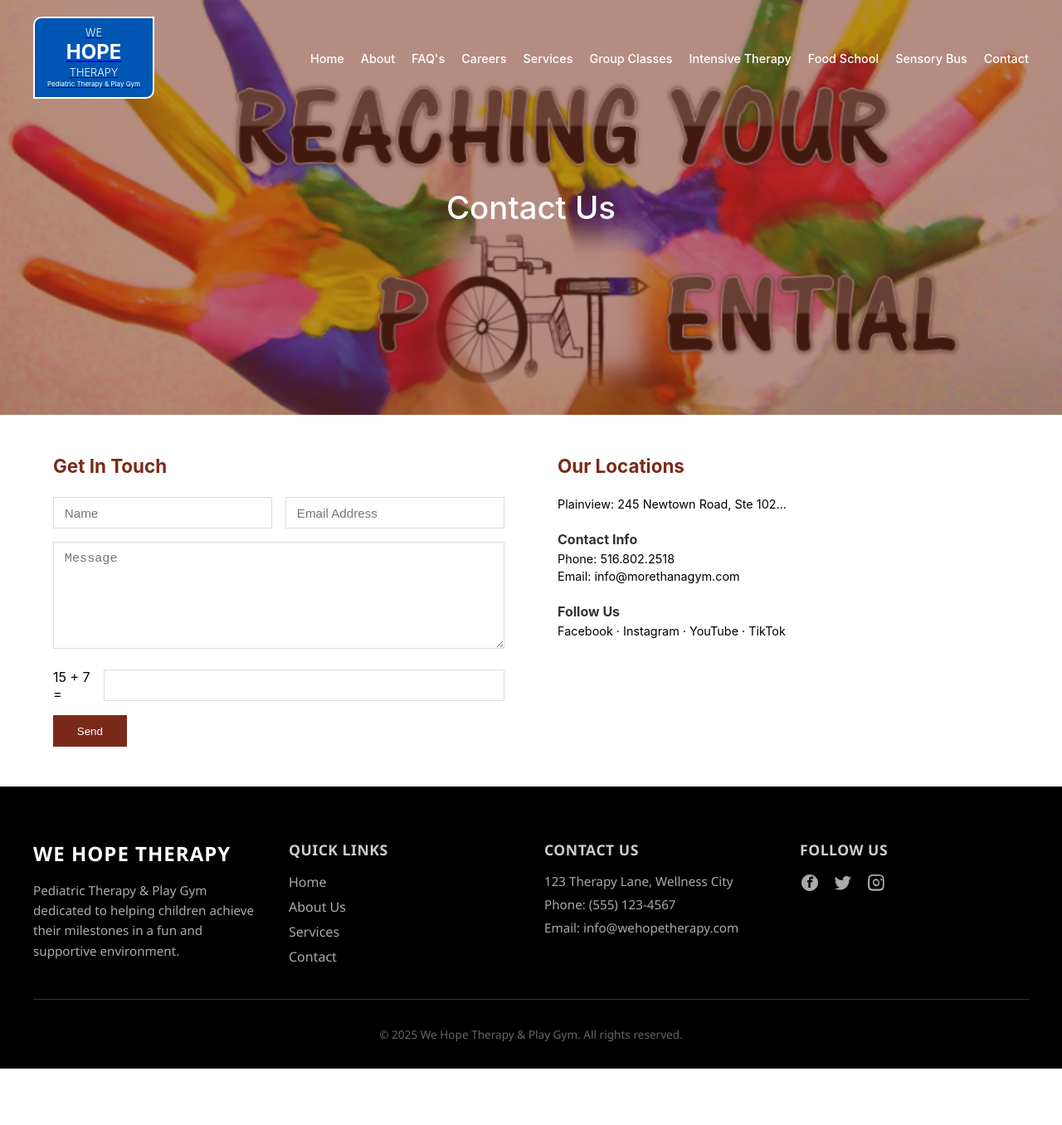
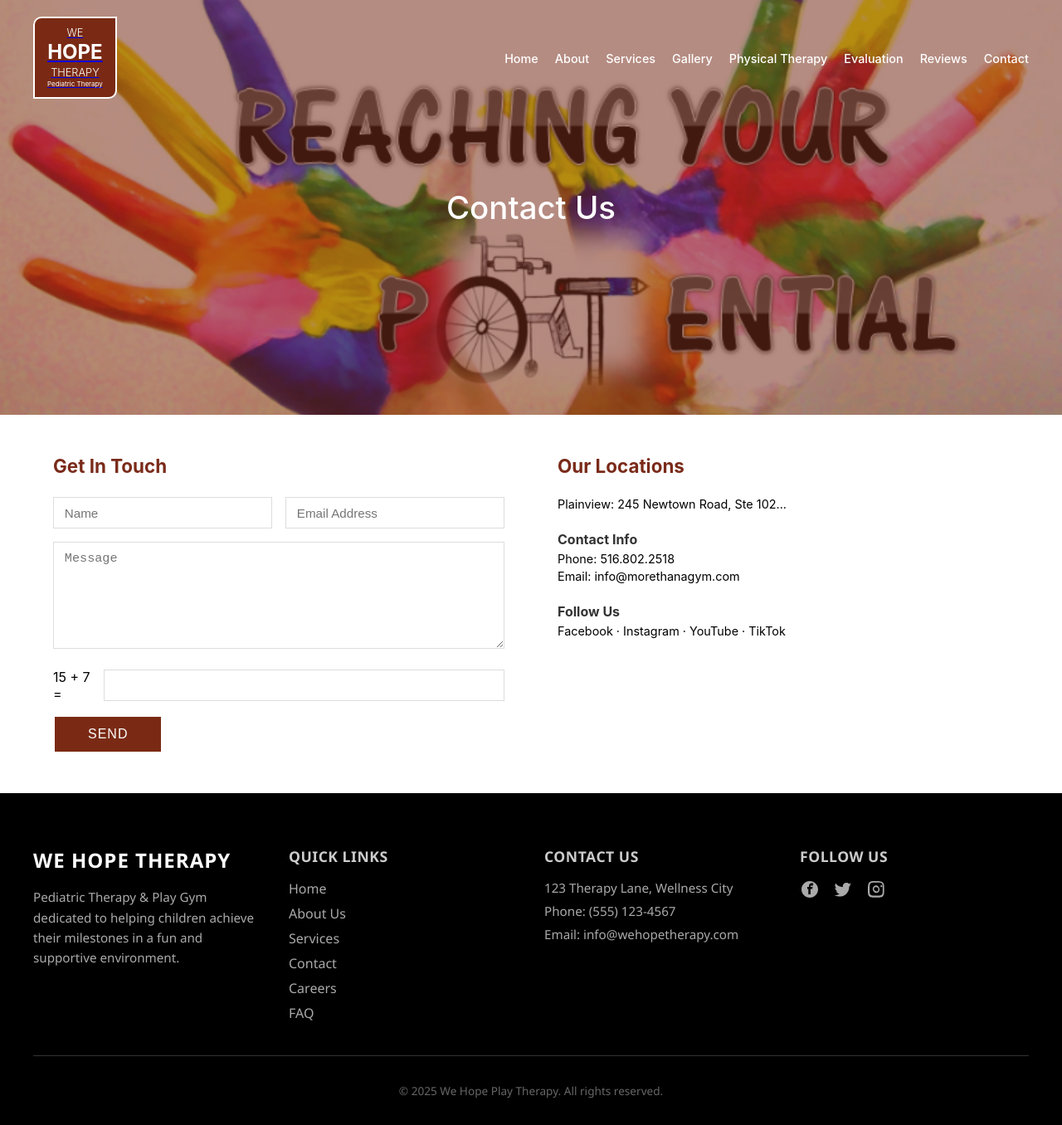
Before and after one commit to ShwetaBharati/gym, a React (Create React App) app: page /contact in a window 1280 px wide. Shown: the whole page at 83% size. Before the commit the page ends 1288 px from the top, so only its background shows below. Built offline with nearby package versions, Linux system fonts and the light colour scheme.

Commit message:
changes required modification

```diff
--- a/src/App.css
+++ b/src/App.css
@@ -19,19 +19,28 @@ code {
   box-sizing: border-box;
 }
 
-/* body {
-  margin: 0;
-  font-family: -apple-system, BlinkMacSystemFont, 'Segoe UI', 'Roboto', 'Oxygen',
-    'Ubuntu', 'Cantarell', 'Fira Sans', 'Droid Sans', 'Helvetica Neue',
-    sans-serif;
-  -webkit-font-smoothing: antialiased;
-  -moz-osx-font-smoothing: grayscale;
+:root {
+  --white: #ffffff;
+  --black: #000000;
+  --primary-color: #7a2a14;
+  --secondary-color: #f7f5f1;
+  --primary-hover-color: #8b301d;
+  --secondary-hover-color: #ebebeb;
+  --secondary-bg: #f5f5f5;
+  --hero-bg: rgba(0, 0, 0, 0.4);
+  --text-shadow: rgba(0,0,0,0.5);
+  --dot-bg: rgba(255, 255, 255, 0.5);
+  --arrow-btn-shadow: 0 0 10px rgba(255,255,255,0.5);
+  --text-color: #555555;
+  --border-color: #333;
+  --heading-color: #7a2a19;
+  --input-textarea: #ddd;
+  --footer-text: #aaa;
+  --box-shadow: 0 6px 15px rgba(0,0,0,0.4);
+  --section-overlay: rgba(120, 47, 29, 0.55);
+  --form-input-border: #ccc;
+  --form-label-color: #777;
 }
-
-code {
-  font-family: source-code-pro, Menlo, Monaco, Consolas, 'Courier New',
-    monospace;
-} */
 
 .App {
   position: relative;
@@ -50,7 +59,7 @@ code {
   align-items: center;
   padding: 20px 40px;
   z-index: 10;
-  color: white;
+  color: var(--white);
 }
 
 .logo-container {
@@ -59,15 +68,15 @@ code {
 }
 
 .logo-box {
-  background-color: #0056b3; /* Blue background for logo */
-  color: white;
+  background-color: var(--primary-color);
+  color: var(--white);
   padding: 10px 15px;
-  border-radius: 10px 0 10px 0; /* Stylized corners */
+  border-radius: 10px 0 10px 0;
   display: flex;
   flex-direction: column;
   align-items: center;
   line-height: 1.2;
-  border: 2px solid white;
+  border: 2px solid var(--white);
 }
 
 .logo-text-small {
@@ -96,11 +105,11 @@ code {
 }
 
 .main-nav a {
-  color: white;
+  color: var(--white);
   text-decoration: none;
   font-size: 0.9rem;
   font-weight: 500;
-  text-transform: capitalize; /* Or uppercase depending on preference, image looks mixed/capitalized */
+  text-transform: capitalize;
   transition: opacity 0.3s;
 }
 
@@ -130,7 +139,7 @@ code {
   width: 100%;
   display: flex;
   justify-content: center;
-  align-items: flex-end; /* Align content to bottom area */
+  align-items: flex-end;
   padding-bottom: 80px;
   overflow: hidden;
 }
@@ -159,7 +168,7 @@ code {
   left: 0;
   width: 100%;
   height: 100%;
-  background: rgba(0, 0, 0, 0.4); /* Dark overlay */
+  background: var(--hero-bg);
   z-index: 2;
 }
 
@@ -167,7 +176,7 @@ code {
   position: relative;
   z-index: 3;
   text-align: center;
-  color: white;
+  color: var(--white);
   display: flex;
   flex-direction: column;
   align-items: center;
@@ -181,8 +190,12 @@ code {
   font-weight: 400;
   letter-spacing: 2px;
   margin-bottom: 10px;
-  text-shadow: 2px 2px 4px rgba(0,0,0,0.5);
+  text-shadow: 2px 2px 4px var(--text-shadow);
   animation: fadeIn 1s ease-in-out;
+}
+
+.hero-content button:hover {
+  color: var(--primary-color);
 }
 
 @keyframes fadeIn {
@@ -199,21 +212,21 @@ code {
 .dot {
   width: 8px;
   height: 8px;
-  background-color: rgba(255, 255, 255, 0.5);
+  background-color: var(--dot-bg);
   border-radius: 50%;
   cursor: pointer;
   transition: background-color 0.3s;
 }
 
 .dot.active {
-  background-color: white;
+  background-color: var(--white);
   transform: scale(1.2);
 }
 
 .cta-button {
   background: transparent;
-  border: 2px solid white;
-  color: white;
+  border: 2px solid var(--white);
+  color: var(--white);
   padding: 10px 30px;
   font-size: 1rem;
   text-transform: uppercase;
@@ -222,8 +235,8 @@ code {
 }
 
 .cta-button:hover {
-  background: white;
-  color: black;
+  background: var(--white);
+  color: var(--black);
 }
 
 /* Arrow Buttons */
@@ -232,7 +245,7 @@ code {
   top: 50%;
   transform: translateY(-50%);
   background: transparent;
-  color: white;
+  color: var(--white);
   border: none;
   font-size: 3rem;
   padding: 20px;
@@ -249,7 +262,7 @@ code {
   background: transparent;
   opacity: 1;
   transform: translateY(-50%) scale(1.1);
-  text-shadow: 0 0 10px rgba(255,255,255,0.5);
+  text-shadow: var(--arrow-btn-shadow);
 }
 
 .left-arrow {
@@ -288,7 +301,7 @@ code {
   gap: 4rem;
   padding: 4rem 2rem;
   flex-wrap: wrap;
-  background-color: #ffffff;
+  background-color: var(--white);
 }
 
 .service-card {
@@ -319,7 +332,7 @@ code {
 .service-title {
   margin-top: 1.5rem;
   font-size: 1.25rem;
-  color: #7a2a14;
+  color: var(--primary-color);
   font-weight: 500;
   font-family: "Montserrat", Arial, sans-serif;
   text-decoration: none;
@@ -327,7 +340,7 @@ code {
 }
 
 .service-title:hover {
-  color: #8b301d;
+  color: var(--primary-hover-color);
 }
 
 .service-description {
@@ -337,13 +350,13 @@ code {
 /* About Section Styles */
 .about-wrapper {
   padding: 4rem 1.5rem;
-  background-color: #f7f5f1;
+  background-color: var(--secondary-color);
 }
 
 .about-heading {
   text-align: center;
   font-size: 2.3rem;
-  color: #8a2d1b;
+  color: var(--primary-color);
   margin-bottom: 2rem;
   font-weight: 600;
 }
@@ -354,25 +367,25 @@ code {
   text-align: center;
   line-height: 1.6;
   font-size: 1.05rem;
-  color: #555555;
+  color: var(--text-color);
 }
 
 /* Services Notes Section Styles */
 .services-note-wrapper {
   padding: 1.5rem 1rem;
-  background-color: #ffffff;
+  background-color: var(--white);
 }
 
 .services-note-text {
   text-align: center;
   font-size: 0.95rem;
-  color: #666666;
+  color: var(--text-color);
   font-weight: 500;
 }
 
 /*Contact Section Styles */
 .contact-cta-wrapper {
-  background-color: #8b301d;
+  background-color: var(--primary-hover-color);
   padding: 4rem 1rem;
   display: flex;
   flex-direction: column;
@@ -382,7 +395,7 @@ code {
 }
 
 .contact-cta-heading {
-  color: #ffffff;
+  color: var(--white);
   font-size: 2rem;
   margin-bottom: 2rem;
   font-weight: 500;
@@ -390,8 +403,8 @@ code {
 
 .contact-cta-button {
   background-color: transparent;
-  color: #ffffff;
-  border: 2px solid #ffffff;
+  color: var(--white);
+  border: 2px solid var(--white);
   padding: 0.75rem 2.5rem;
   font-size: 1rem;
   letter-spacing: 1px;
@@ -401,14 +414,14 @@ code {
 }
 
 .contact-cta-button:hover {
-  background-color: #ffffff;
-  color: #8b301d;
+  background-color: var(--white);
+  color: var(--primary-hover-color);
 }
 
 /* Footer Styles */
 .site-footer {
-  background-color: #000000;
-  color: #ffffff;
+  background-color: var(--black);
+  color: var(--white);
   padding: 4rem 2rem 2rem;
   font-family: 'Segoe UI', Tahoma, Geneva, Verdana, sans-serif;
 }
@@ -420,7 +433,7 @@ code {
   flex-wrap: wrap;
   justify-content: space-between;
   gap: 2rem;
-  border-bottom: 1px solid #333;
+  border-bottom: 1px solid var(--border-color);
   padding-bottom: 2rem;
 }
 
@@ -433,7 +446,7 @@ code {
   font-size: 1.5rem;
   margin-bottom: 1rem;
   letter-spacing: 1px;
-  color: #fff;
+  color: var(--white);
   font-weight: 600;
 }
 
@@ -446,7 +459,7 @@ code {
 }
 
 .footer-description {
-  color: #aaa;
+  color: var(--footer-text);
   line-height: 1.6;
   font-size: 0.95rem;
 }
@@ -461,18 +474,18 @@ code {
 }
 
 .footer-nav-list a {
-  color: #aaa;
+  color: var(--footer-text);
   text-decoration: none;
   transition: color 0.3s ease;
 }
 
 .footer-nav-list a:hover {
-  color: #fff;
+  color: var(--white);
   padding-left: 5px;
 }
 
 .footer-contact-info {
-  color: #aaa;
+  color: var(--footer-text);
   margin-bottom: 0.5rem;
   font-size: 0.95rem;
 }
@@ -492,8 +505,8 @@ code {
   position: fixed;
   bottom: 30px;
   right: 30px;
-  background: #7a2a14;
-  color: white;
+  background:  var(--primary-color); ;
+  color: var(--white);
   border: none;
   padding: 12px 24px;
   border-radius: 50px;
@@ -516,9 +529,9 @@ code {
 }
 
 .footer-back-to-top:hover {
-  background: #7a2a14;
+  background:  var(--primary-hover-color);
   transform: translateY(-5px);
-  box-shadow: 0 6px 15px rgba(0,0,0,0.4);
+  box-shadow: var(--box-shadow);
 }
 
 /* Social Icons */
@@ -529,12 +542,12 @@ code {
 }
 
 .social-icon {
-  color: #aaa;
+  color: var(--footer-text);
   transition: color 0.3s ease;
 }
 
 .social-icon:hover {
-  color: #fff;
+  color: var(--primary-color);
 }
 
 /* top contact banner */
@@ -552,19 +565,19 @@ code {
 .contact-hero-overlay {
   position: absolute;
   inset: 0;
-  background-color: rgba(120, 47, 29, 0.55);
+  background-color: var(--section-overlay);
 }
 
 .contact-hero-title {
   position: relative;
-  color: #ffffff;
+  color: var(--white);
   font-size: 2.4rem;
   font-weight: 500;
 }
 
 /* bottom white area */
 .contact-main {
-  background-color: #ffffff;
+  background-color: var(--white);
   padding: 3rem 4rem;
   display: flex;
   gap: 4rem;
@@ -578,7 +591,7 @@ code {
 .contact-section-title {
   font-size: 1.4rem;
   margin-bottom: 1.5rem;
-  color: #7a2a19;
+  color: var(--heading-color);
 }
 
 .contact-form .contact-row {
@@ -591,7 +604,7 @@ code {
 .contact-form textarea {
   width: 100%;
   padding: 0.6rem 0.8rem;
-  border: 1px solid #ddd;
+  border: 1px solid var(--input-textarea);
   font-size: 0.95rem;
 }
 
@@ -608,18 +621,27 @@ code {
 }
 
 .contact-form button {
-  padding: 0.7rem 1.8rem;
-  background-color: #7a2a19;
-  color: #fff;
-  border: none;
-  cursor: pointer;
+  background-color: var(--primary-color);
+    color: var(--white);
+    border: 2px solid var(--white);
+    padding: 0.75rem 2.5rem;
+    font-size: 1rem;
+    letter-spacing: 1px;
+    text-transform: uppercase;
+    cursor: pointer;
+    transition: background-color 0.2s ease, color 0.2s ease;
+}
+
+.contact-form button:hover {
+  background-color: var(--primary-hover-color);
+  color: var(--white);
 }
 
 .contact-info-column h3 {
   margin-top: 1.5rem;
   margin-bottom: 0.3rem;
   font-size: 1rem;
-  color: #333;
+  color: var(--border-color);
 }
 
 .contact-info-column p {
@@ -650,19 +672,19 @@ code {
 .about-hero-overlay {
   position: absolute;
   inset: 0;
-  background-color: rgba(120, 47, 29, 0.55);
+  background-color: var(--section-overlay);
 }
 
 .about-hero-title {
   position: relative;
-  color: #ffffff;
+  color: var(--white);
   font-size: 2.4rem;
   font-weight: 500;
 }
 
 /* middle white area */
 .about-main {
-  background-color: #ffffff;
+  background-color: var(--white);
   padding: 3rem 2rem;
 }
 
@@ -675,13 +697,13 @@ code {
 
 .about-main-inner h2 {
   font-size: 1.2rem;
-  color: #7a2a19;
+  color: var(--heading-color);
   margin: 1.5rem 0 0.5rem;
 }
 
 /* bottom bio band */
 .about-bio {
-  background-color: #f5f5f5;
+  background-color: var(--secondary-bg);
   padding: 3rem 2rem;
 }
 
@@ -702,7 +724,7 @@ code {
 .about-bio-text h2 {
   font-size: 1.3rem;
   margin-bottom: 0.75rem;
-  color: #7a2a19;
+  color: var(--heading-color);
 }
 
 .about-bio-text p {
@@ -748,14 +770,14 @@ code {
 
 .services-hero-title {
   position: relative;
-  color: #ffffff;
+  color: var(--white);
   font-size: 2.4rem;
   font-weight: 500;
 }
 
 /* intro white block */
 .services-intro {
-  background-color: #f7f7f7;
+  background-color: var(--secondary-bg);
   padding: 3rem 2rem;
 }
 
@@ -768,13 +790,13 @@ code {
 
 .services-intro-inner h2 {
   font-size: 1.2rem;
-  color: #7a2a19;
+  color: var(--heading-color);
   margin-bottom: 0.75rem;
 }
 
 /* list rows */
 .services-list {
-  background-color: #ffffff;
+  background-color: var(--white);
   padding: 1rem 2rem 3rem;
 }
 
@@ -803,7 +825,7 @@ code {
 
 .service-row-text h3 {
   font-size: 1.1rem;
-  color: #7a2a19;
+  color: var(--heading-color);
   margin-bottom: 0.5rem;
 }
 
--- a/src/components/Footer.jsx
+++ b/src/components/Footer.jsx
@@ -41,6 +41,8 @@ const Footer = () => {
             <li><a href="/about">About Us</a></li>
             <li><a href="/services">Services</a></li>
             <li><a href="/contact">Contact</a></li>
+            <li><a href="/careers">Careers</a></li>
+            <li><a href="/faq">FAQ</a></li>
           </ul>
         </div>
 
@@ -68,7 +70,7 @@ const Footer = () => {
       </div>
 
       <div className="footer-bottom">
-        <p>&copy; {new Date().getFullYear()} We Hope Therapy & Play Gym. All rights reserved.</p>
+        <p>&copy; {new Date().getFullYear()} We Hope Play Therapy. All rights reserved.</p>
         <button
           onClick={scrollToTop}
           className={`footer-back-to-top ${showButton ? 'show' : ''}`}
--- a/src/components/Header.jsx
+++ b/src/components/Header.jsx
@@ -10,20 +10,18 @@ function Header() {
           <span className="logo-text-small">WE</span>
           <span className="logo-text-large">HOPE</span>
           <span className="logo-text-small">THERAPY</span>
-          <span className="logo-subtext">Pediatric Therapy & Play Gym</span>
+          <span className="logo-subtext">Pediatric Therapy </span>
         </div>
       </Link>
       <nav className="main-nav">
         <ul>
           <li><Link to="/">Home</Link></li>
           <li><Link to="/about">About</Link></li>
-          <li><a href="#faq">FAQ's</a></li>
-          <li><a href="#careers">Careers</a></li>
           <li><Link to="/services">Services</Link></li>
-          <li><a href="#group-classes">Group Classes</a></li>
-          <li><a href="#intensive-therapy">Intensive Therapy</a></li>
-          <li><a href="#food-school">Food School</a></li>
-          <li><a href="#sensory-bus">Sensory Bus</a></li>
+          <li><a href="gallery">Gallery</a></li>
+          <li><a href="/physical-therapy">Physical Therapy</a></li>
+          <li><a href="/evaluation">Evaluation</a></li>
+          <li><a href="/reviews">Reviews</a></li>
           <li><Link to="/contact">Contact</Link></li>
         </ul>
       </nav>
--- a/src/components/Hero.jsx
+++ b/src/components/Hero.jsx
@@ -104,7 +104,7 @@ function Hero() {
             ></span>
           ))}
         </div>
-        <button className="cta-button">Find Out More</button>
+        <button href="/services" className="cta-button">Find Out More</button>
       </div>
 
       <button className="arrow-btn right-arrow" onClick={nextSlide}>
--- a/src/components/ServicesNote.jsx
+++ b/src/components/ServicesNote.jsx
@@ -5,8 +5,7 @@ const ServicesNote = () => {
   return (
     <section className="services-note-wrapper">
       <p className="services-note-text">
-        We provide services through Nassau, Suffolk &amp; Queens Early
-        Intervention and CSE, Nassau and Suffolk CPSE, private insurance and
+        We provide services through Nassau, Suffolk &amp; NYC, most of the insurance, private insurance and
         private pay.
       </p>
     </section>
--- a/src/components/ServicesSection.jsx
+++ b/src/components/ServicesSection.jsx
@@ -2,8 +2,6 @@ import React from "react";
 import "./../App.css";
 import image1 from "../images/services-02.jpg";
 import image2 from "../images/services-3.jpg";
-import image3 from "../images/services-1.avif";
-import image4 from "../images/services-4.webp";
 
 // services image data array
 const servicesData = [
@@ -15,20 +13,8 @@ const servicesData = [
   },
   {
     id: 2,
-    title: "Occupational Therapy",
+    title: "Evaluation",
     img: image2,
-    link: "/services",
-  },
-  {
-    id: 3,
-    title: "Speech Therapy",
-    img: image3,
-    link: "/services",
-  },
-  {
-    id: 4,
-    title: "Group Classes",
-    img: image4,
     link: "/services",
   },
 ];
```
Also changed, not shown: src/components/AboutSection.jsx (+5 -5 lines).
